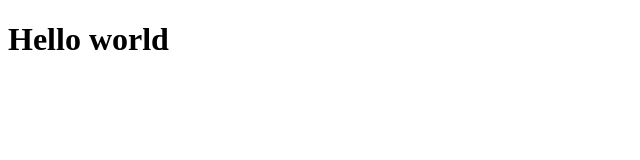
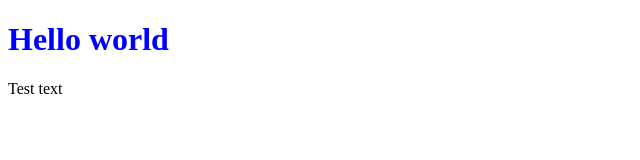
Before and after one commit to Ventit1/Git_start, a plain HTML site: page index.html in a window 1280 px wide. Shown: the whole page, without its empty margins (0-640 px from the left). Drawn offline with Linux system fonts and the light colour scheme.

Commit message:
add file css

```diff
--- a/index.html
+++ b/index.html
@@ -4,8 +4,10 @@
     <meta charset="UTF-8">
     <meta name="viewport" content="width=device-width, initial-scale=1.0">
     <title>Document</title>
+    <link rel="stylesheet" href="styles.css">
 </head>
 <body>
     <h1>Hello world</h1>
+    <p>Test text</p>
 </body>
 </html>
--- /dev/null
+++ b/styles.css
@@ -0,0 +1,3 @@
+h1{
+    color: blue;
+}
```
